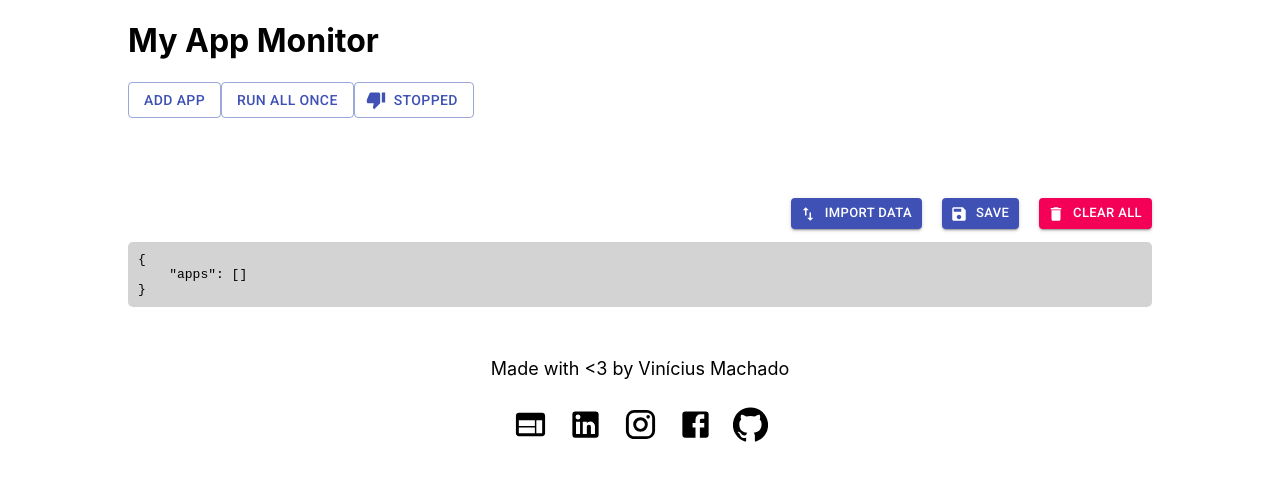
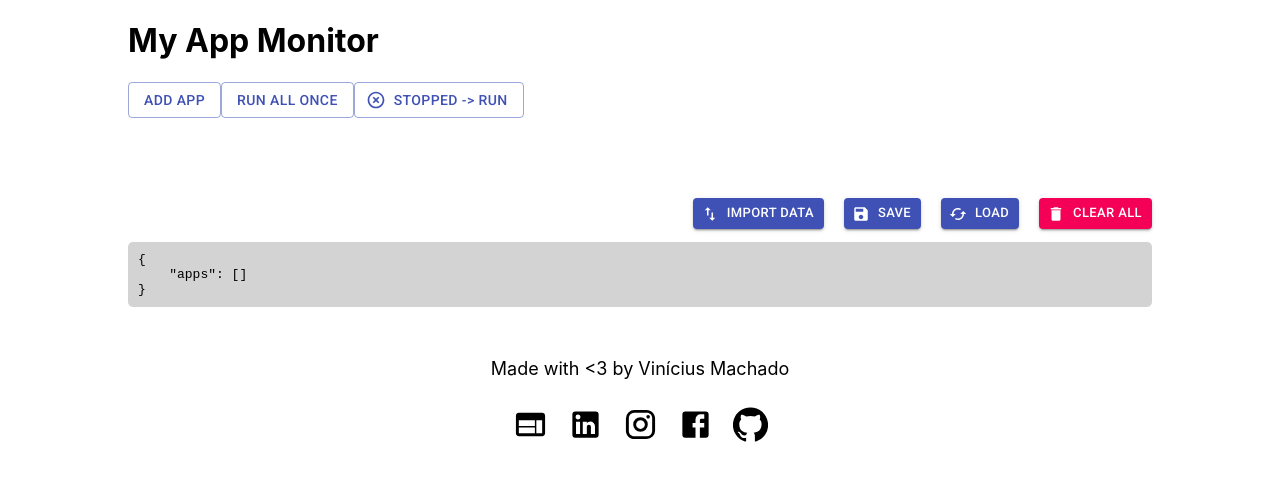
Before and after one commit to vfmachado/app-monitor, a React (Create React App) app: page / in a window 1280 px wide. Shown: the top 480 px of the page. Built offline with nearby package versions, Linux system fonts and the light colour scheme.

Commit message:
Save and load with localstorage.

```diff
--- a/src/index.js
+++ b/src/index.js
@@ -8,7 +8,7 @@ ReactDOM.render(
 
     <App />,
 
-  document.getElementById('root')
+    document.getElementById('root')
 );
 
 // If you want to start measuring performance in your app, pass a function
--- a/src/layout/Applications.js
+++ b/src/layout/Applications.js
@@ -1,7 +1,7 @@
 import React, { useState, useEffect } from 'react';
 
 import { Button, Dialog, DialogActions, DialogContent, DialogContentText, DialogTitle, TextField } from '@material-ui/core';
-import { Delete, Save, ImportExport, ThumbUpAlt, ThumbDown, ThumbUp } from '@material-ui/icons';
+import { Delete, Save, ImportExport, Loop, HighlightOff, Cached } from '@material-ui/icons';
 
 import { AppInfoContext } from '../context/AppInfoContext';
 import AppTable from '../components/AppTable';
@@ -38,30 +38,19 @@ const Applications = () => {
         }
     }
 
+    useEffect(() => {
 
-    const startFunction = () => {
-
+        if (running) {
             setTestIntervalID(setInterval(async function () {
 
                 console.log("Timeout")
                 await runTests();
 
-        }, 5000))
-    }
+            }, 5000));
 
-
-    const stopFunction = () => {
+        } else {
             clearInterval(testIntervalID);
         }
-
-
-    useEffect(() => {
-
-        console.log("Running Changed", running)
-        if (running)
-            startFunction();
-        else
-            stopFunction();
 
     }, [running]);
 
@@ -112,16 +101,20 @@ const Applications = () => {
 
             {
             running ?
-            <Button variant="outlined" color="primary"
+                <Button
+                    variant="outlined"
+                    color="primary"
                     onClick={() => setRunning(false)}
-            startIcon={<ThumbUp />}>
-                Running
+                    startIcon={<Loop />}>
+                    Running -> Stop
                 </Button>
             :
-            <Button variant="outlined" color="primary"
+                <Button
+                    variant="outlined"
+                    color="primary"
                     onClick={() => setRunning(true)}
-            startIcon={<ThumbDown />}>
-                Stopped
+                    startIcon={<HighlightOff />}>
+                    Stopped -> Run
                 </Button>
             }
 
@@ -156,8 +149,26 @@ const Applications = () => {
                     color="primary"
                     size="small"
                     startIcon={<Save />}
+                    onClick={() => {
+                        localStorage.setItem('fritzen-app-monitor', JSON.stringify(globalState));
+                        alert("Your data was save locally.")
+                    }}
                 >
                     Save
+                </Button>
+
+                <Button
+                    variant="contained"
+                    color="primary"
+                    size="small"
+                    startIcon={<Cached />}
+                    onClick={() => {
+                        const data = localStorage.getItem('fritzen-app-monitor');
+                        if (data) setAll(data);
+                        else    alert("Nothing to load. Save the configuration first");
+                    }}
+                >
+                    Load
                 </Button>
 
                 <Button
```
Lines whose indentation alone changed are shown as unchanged.
